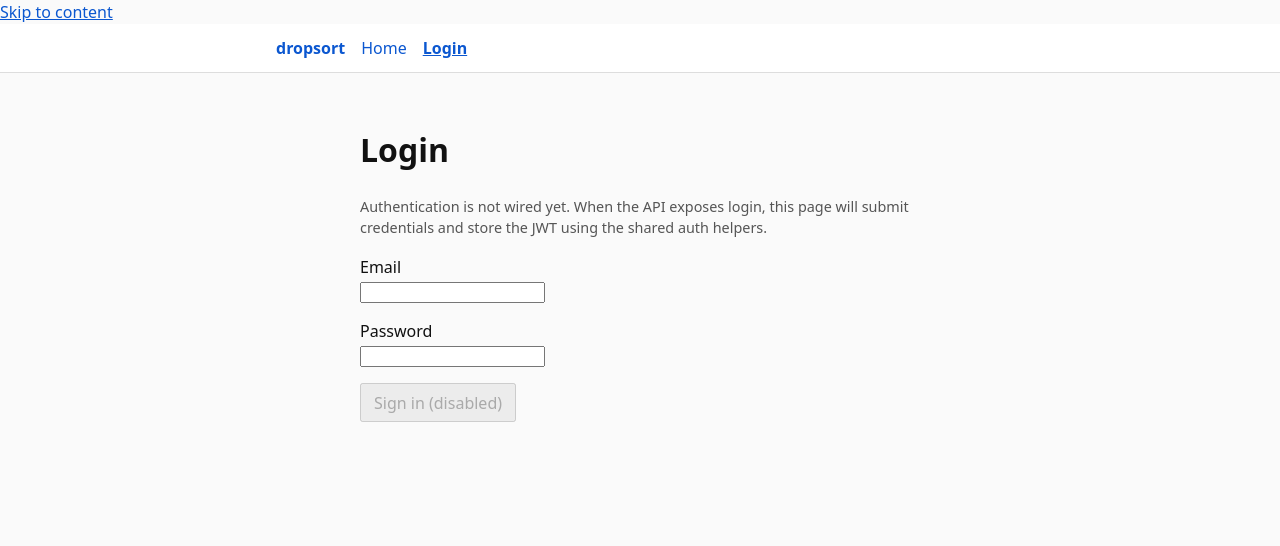
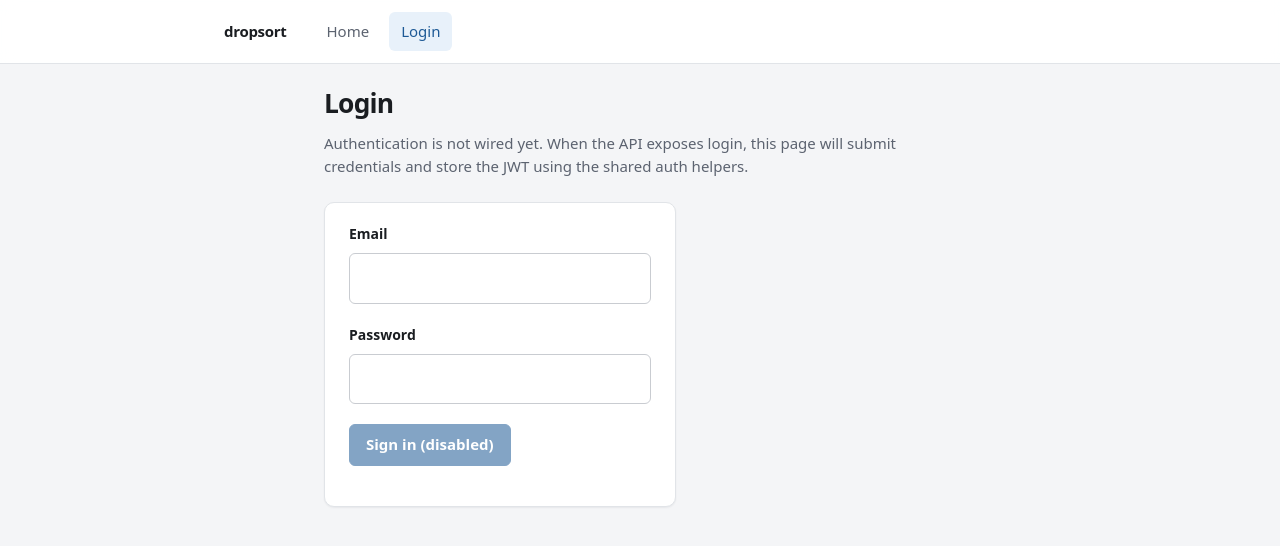
Before and after one commit to MohamadAliAlFakih/dropsort, a React (Vite) app in the folder frontend/: page /login in a window 1280 px wide. Shown: the top 546 px of the page. Built offline with nearby package versions, Linux system fonts and the light colour scheme.

Commit message:
Polish frontend UI and improve visual consistency

```diff
--- a/frontend/src/components/Button.tsx
+++ b/frontend/src/components/Button.tsx
@@ -13,12 +13,9 @@ export function Button({
   ...rest
 }: ButtonProps) {
   const variantClass = variant === "muted" ? "btn-muted" : "btn-primary";
+  const classes = ["btn", variantClass, className].filter(Boolean).join(" ");
   return (
-    <button
-      type={type}
-      className={["btn", variantClass, className].filter(Boolean).join(" ")}
-      {...rest}
-    >
+    <button type={type} className={classes} {...rest}>
       {children}
     </button>
   );
--- a/frontend/src/components/EmptyState.tsx
+++ b/frontend/src/components/EmptyState.tsx
@@ -8,7 +8,7 @@ export type EmptyStateProps = {
 
 export function EmptyState({ title, description, children }: EmptyStateProps) {
   return (
-    <div className="empty-state">
+    <div className="empty-state panel">
       <h2 className="empty-state-title">{title}</h2>
       {description ? <p className="muted">{description}</p> : null}
       {children ? <div className="empty-state-actions">{children}</div> : null}
--- a/frontend/src/components/ErrorAlert.tsx
+++ b/frontend/src/components/ErrorAlert.tsx
@@ -8,8 +8,8 @@ type ErrorAlertProps = {
   }
 
   return (
-      <p className="error" role="alert">
+    <div className="alert alert--error" role="alert">
       {message}
-      </p>
+    </div>
   );
 }
--- a/frontend/src/components/Layout.tsx
+++ b/frontend/src/components/Layout.tsx
@@ -17,23 +17,30 @@ export function Layout() {
 
       <header className="site-header">
         <nav className="site-nav" aria-label="Primary">
+          <div className="site-nav-brand">
             <NavLink className={navLinkClass} to="/" end>
-            <strong className="site-brand">dropsort</strong>
+              dropsort
             </NavLink>
+          </div>
 
+          <div className="site-nav-links">
             <NavLink className={navLinkClass} to="/" end>
               Home
             </NavLink>
-
             <NavLink className={navLinkClass} to="/login">
               Login
             </NavLink>
+          </div>
 
+          <span className="site-nav-spacer" aria-hidden="true" />
+
+          <div className="site-nav-actions">
             {token ? (
               <Button type="button" variant="muted" onClick={logout}>
                 Log out
               </Button>
             ) : null}
+          </div>
         </nav>
       </header>
 
--- a/frontend/src/index.css
+++ b/frontend/src/index.css
@@ -1,130 +1,446 @@
+/* -------------------------------------------------------------------------- */
+/* Design tokens — internal tool, minimal, high readability                  */
+/* -------------------------------------------------------------------------- */
+
+:root {
+  --font-sans: system-ui, -apple-system, "Segoe UI", Roboto, Ubuntu, Cantarell,
+    "Noto Sans", sans-serif;
+  --font-mono: ui-monospace, "Cascadia Code", "Source Code Pro", Menlo, Consolas,
+    monospace;
+
+  --color-bg: #f4f5f7;
+  --color-surface: #ffffff;
+  --color-text: #1a1d21;
+  --color-muted: #5c6370;
+  --color-border: #e1e4e8;
+  --color-border-strong: #c9ccd1;
+  --color-accent: #1e5a96;
+  --color-accent-soft: #e8f1fa;
+  --color-danger: #b42318;
+  --color-danger-bg: #fdecea;
+
+  --radius-sm: 6px;
+  --radius-md: 10px;
+  --shadow-sm: 0 1px 2px rgba(16, 24, 40, 0.06);
+  --shadow-md: 0 4px 12px rgba(16, 24, 40, 0.08);
+
+  --space-1: 0.25rem;
+  --space-2: 0.5rem;
+  --space-3: 0.75rem;
+  --space-4: 1rem;
+  --space-5: 1.25rem;
+  --space-6: 1.5rem;
+  --space-8: 2rem;
+  --content-max: 42rem;
+  --nav-max: 56rem;
+
+  --transition-fast: 120ms ease;
+}
+
 *,
 *::before,
 *::after {
   box-sizing: border-box;
 }
 
+html {
+  -webkit-text-size-adjust: 100%;
+}
+
 body {
   margin: 0;
-  font-family: system-ui, sans-serif;
-  line-height: 1.5;
-  color: #111;
-  background: #fafafa;
+  min-height: 100vh;
+  font-family: var(--font-sans);
+  font-size: 1rem;
+  line-height: 1.55;
+  color: var(--color-text);
+  background: var(--color-bg);
 }
 
-a {
-  color: #0b57d0;
+:focus-visible {
+  outline: 2px solid var(--color-accent);
+  outline-offset: 2px;
 }
 
-main {
-  max-width: 40rem;
-  margin: 0 auto;
-  padding: 1rem 1.25rem 2rem;
+:focus:not(:focus-visible) {
+  outline: none;
 }
 
-header {
-  border-bottom: 1px solid #ddd;
-  background: #fff;
+/* Skip link */
+.skip-link {
+  position: absolute;
+  left: -9999px;
+  top: 0;
+  z-index: 1000;
+  padding: var(--space-3) var(--space-4);
+  background: var(--color-text);
+  color: var(--color-surface);
+  text-decoration: none;
+  font-size: 0.875rem;
+  font-weight: 500;
+  border-radius: var(--radius-sm);
+  transition: box-shadow var(--transition-fast);
 }
 
-header nav {
-  max-width: 40rem;
-  margin: 0 auto;
-  padding: 0.75rem 1.25rem;
-  display: flex;
-  gap: 1rem;
-  align-items: center;
+.skip-link:focus {
+  left: var(--space-4);
+  top: var(--space-4);
+  box-shadow: var(--shadow-md);
 }
 
-header strong {
-  margin-right: auto;
-}
-
-pre {
-  background: #fff;
-  border: 1px solid #ddd;
-  padding: 0.75rem 1rem;
-  overflow: auto;
-  font-size: 0.85rem;
-}
-
-button {
-  font: inherit;
-  padding: 0.35rem 0.75rem;
-  cursor: pointer;
-}
-
-.muted {
-  color: #555;
-  font-size: 0.9rem;
-}
-
-.error {
-  color: #a40000;
-}
-
+/* Site chrome */
 .site-header {
-  border-bottom: 1px solid #ddd;
-  background: #fff;
+  position: sticky;
+  top: 0;
+  z-index: 50;
+  border-bottom: 1px solid var(--color-border);
+  background: rgba(255, 255, 255, 0.92);
+  backdrop-filter: blur(8px);
 }
 
 .site-nav {
-  max-width: 48rem;
+  max-width: var(--nav-max);
   margin: 0 auto;
-  padding: 0.75rem 1.25rem;
+  padding: var(--space-3) var(--space-5);
   display: flex;
-  gap: 1rem;
+  flex-wrap: wrap;
   align-items: center;
+  gap: var(--space-2) var(--space-4);
+}
+
+.site-nav-brand .nav-link {
+  font-weight: 700;
+  letter-spacing: -0.02em;
+  color: var(--color-text);
+}
+
+.site-nav-brand .nav-link:hover {
+  color: var(--color-accent);
+}
+
+.site-nav-links {
+  display: flex;
+  flex-wrap: wrap;
+  align-items: center;
+  gap: var(--space-1) var(--space-2);
+}
+
+.site-nav-spacer {
+  flex: 1;
+  min-width: var(--space-4);
+}
+
+.site-nav-actions {
+  display: flex;
+  align-items: center;
+  gap: var(--space-2);
 }
 
 .site-main {
   display: block;
+  min-height: calc(100vh - 3.5rem);
 }
 
+/* Page shell */
 .page {
-  max-width: 40rem;
+  max-width: var(--content-max);
   margin: 0 auto;
-  padding: 1rem 1.25rem 2rem;
+  padding: var(--space-6) var(--space-5) var(--space-8);
 }
 
+@media (max-width: 480px) {
+  .page {
+    padding-left: var(--space-4);
+    padding-right: var(--space-4);
+  }
+}
+
+/* Navigation links */
 .nav-link {
+  display: inline-flex;
+  align-items: center;
+  padding: var(--space-2) var(--space-3);
   text-decoration: none;
-  color: #0b57d0;
+  font-size: 0.9375rem;
+  font-weight: 500;
+  color: var(--color-muted);
+  border-radius: var(--radius-sm);
+  transition: color var(--transition-fast), background var(--transition-fast);
+}
+
+.nav-link:hover {
+  color: var(--color-accent);
+  background: var(--color-accent-soft);
 }
 
 .nav-link-active {
+  color: var(--color-accent);
+  background: var(--color-accent-soft);
+}
+
+.inline-link {
   font-weight: 600;
+  color: var(--color-accent);
+  text-decoration: none;
+  border-radius: var(--radius-sm);
+}
+
+.inline-link:hover {
   text-decoration: underline;
 }
 
-.btn {
-  font: inherit;
-  padding: 0.35rem 0.75rem;
-  cursor: pointer;
-  border-radius: 4px;
-  border: 1px solid #bbb;
-  background: #fff;
+/* Typography */
+.page-header {
+  margin-bottom: var(--space-6);
 }
 
-.btn-primary {
-  border-color: #0b57d0;
-  color: #0b57d0;
-  background: #eef4ff;
-}
-
-.btn-muted {
-  color: #333;
-}
-
-.page-header {
-  margin-bottom: 1rem;
+.page-header-row {
+  display: flex;
+  flex-wrap: wrap;
+  align-items: flex-start;
+  justify-content: space-between;
+  gap: var(--space-4);
 }
 
 .page-title {
   margin: 0;
-  font-size: 1.5rem;
+  font-size: clamp(1.35rem, 2.5vw, 1.65rem);
+  font-weight: 650;
+  letter-spacing: -0.03em;
+  line-height: 1.2;
+  color: var(--color-text);
+}
+
+.page-header-actions {
+  display: flex;
+  flex-wrap: wrap;
+  gap: var(--space-2);
+  align-items: center;
+}
+
+.page-header-desc {
+  margin: var(--space-3) 0 0;
+  max-width: 36rem;
+}
+
+.muted {
+  color: var(--color-muted);
+  font-size: 0.9375rem;
+}
+
+code {
+  font-family: var(--font-mono);
+  font-size: 0.84em;
+  padding: 0.12em 0.4em;
+  background: var(--color-bg);
+  border: 1px solid var(--color-border);
+  border-radius: 4px;
+}
+
+/* Panels & empty state */
+.panel {
+  background: var(--color-surface);
+  border: 1px solid var(--color-border);
+  border-radius: var(--radius-md);
+  box-shadow: var(--shadow-sm);
+  padding: var(--space-5) var(--space-6);
 }
 
 .empty-state {
-  margin-top: 1rem;
+  margin-top: var(--space-4);
 }
+
+.empty-state.panel {
+  margin-top: var(--space-5);
+}
+
+.empty-state-title {
+  margin: 0 0 var(--space-2);
+  font-size: 1.05rem;
+  font-weight: 600;
+  color: var(--color-text);
+}
+
+.empty-state-actions {
+  margin-top: var(--space-4);
+}
+
+/* Buttons */
+.btn {
+  font: inherit;
+  font-size: 0.9375rem;
+  font-weight: 600;
+  padding: var(--space-2) var(--space-4);
+  cursor: pointer;
+  border-radius: var(--radius-sm);
+  border: 1px solid var(--color-border-strong);
+  background: var(--color-surface);
+  color: var(--color-text);
+  box-shadow: var(--shadow-sm);
+  transition: background var(--transition-fast), border-color var(--transition-fast),
+    box-shadow var(--transition-fast), color var(--transition-fast);
+}
+
+.btn:hover:not(:disabled) {
+  border-color: var(--color-muted);
+  box-shadow: var(--shadow-md);
+}
+
+.btn:active:not(:disabled) {
+  transform: translateY(1px);
+}
+
+.btn:disabled {
+  cursor: not-allowed;
+  opacity: 0.55;
+  box-shadow: none;
+}
+
+.btn-primary {
+  border-color: var(--color-accent);
+  color: #fff;
+  background: var(--color-accent);
+}
+
+.btn-primary:hover:not(:disabled) {
+  background: #174a78;
+  border-color: #174a78;
+}
+
+.btn-muted {
+  color: var(--color-muted);
+  background: var(--color-bg);
+  border-color: var(--color-border);
+}
+
+.btn-muted:hover:not(:disabled) {
+  color: var(--color-text);
+  background: var(--color-surface);
+}
+
+/* Forms */
+.auth-form {
+  margin-top: var(--space-5);
+  max-width: 22rem;
+}
+
+.form-field {
+  margin-bottom: var(--space-5);
+}
+
+.form-field label {
+  display: block;
+  font-size: 0.875rem;
+  font-weight: 600;
+  color: var(--color-text);
+  margin-bottom: var(--space-2);
+}
+
+.form-field input {
+  width: 100%;
+  max-width: 22rem;
+  padding: var(--space-3) var(--space-3);
+  font: inherit;
+  font-size: 1rem;
+  color: var(--color-text);
+  background: var(--color-surface);
+  border: 1px solid var(--color-border-strong);
+  border-radius: var(--radius-sm);
+  transition: border-color var(--transition-fast), box-shadow var(--transition-fast);
+}
+
+.form-field input:hover:not(:disabled) {
+  border-color: var(--color-muted);
+}
+
+.form-field input:focus {
+  outline: none;
+  border-color: var(--color-accent);
+  box-shadow: 0 0 0 3px var(--color-accent-soft);
+}
+
+.form-field input:disabled {
+  opacity: 0.6;
+  cursor: not-allowed;
+  background: var(--color-bg);
+}
+
+/* Alerts & loading */
+.alert {
+  margin-top: var(--space-4);
+  padding: var(--space-3) var(--space-4);
+  border-radius: var(--radius-sm);
+  font-size: 0.9375rem;
+  line-height: 1.45;
+}
+
+.alert--error {
+  color: var(--color-danger);
+  background: var(--color-danger-bg);
+  border: 1px solid #f5c4c0;
+}
+
+.loading-row {
+  display: flex;
+  align-items: center;
+  gap: var(--space-3);
+  margin-top: var(--space-4);
+}
+
+.loading-dots {
+  display: inline-flex;
+  gap: 4px;
+  align-items: center;
+}
+
+.loading-dots span {
+  width: 6px;
+  height: 6px;
+  border-radius: 50%;
+  background: var(--color-muted);
+  opacity: 0.35;
+  animation: loading-dot 1.1s ease-in-out infinite;
+}
+
+.loading-dots span:nth-child(2) {
+  animation-delay: 0.15s;
+}
+
+.loading-dots span:nth-child(3) {
+  animation-delay: 0.3s;
+}
+
+@keyframes loading-dot {
+  0%,
+  100% {
+    opacity: 0.35;
+    transform: translateY(0);
+  }
+  50% {
+    opacity: 1;
+    transform: translateY(-2px);
+  }
+}
+
+.loading-label {
+  margin: 0;
+}
+
+/* Code / health output */
+pre {
+  margin-top: var(--space-5);
+  background: var(--color-surface);
+  border: 1px solid var(--color-border);
+  border-radius: var(--radius-md);
+  padding: var(--space-4);
+  overflow: auto;
+  font-family: var(--font-mono);
+  font-size: 0.8125rem;
+  line-height: 1.5;
+  box-shadow: var(--shadow-sm);
+}
+
+/* Legacy single-class error (if any component still uses .error only) */
+.error {
+  color: var(--color-danger);
+}
--- a/frontend/src/pages/ForbiddenPage.tsx
+++ b/frontend/src/pages/ForbiddenPage.tsx
@@ -2,7 +2,7 @@ import { NavLink } from "react-router-dom";
 import { EmptyState } from "../components/EmptyState";
 import { PageHeader } from "../components/PageHeader";
 
-export  function ForbiddenPage() {
+export function ForbiddenPage() {
   return (
     <div className="page">
       <PageHeader title="Access denied" />
--- a/frontend/src/pages/LoginPage.tsx
+++ b/frontend/src/pages/LoginPage.tsx
@@ -1,48 +1,57 @@
 import { Link, useLocation } from "react-router-dom";
+import { Button } from "../components/Button";
+import { PageHeader } from "../components/PageHeader";
 
-export  function LoginPage() {
+type LoginLocationState = {
+  from?: { pathname: string; search?: string };
+};
+
+export function LoginPage() {
   const location = useLocation();
-  const from = (location.state as { from?: Location } | null)?.from;
+  const state = location.state as LoginLocationState | null;
+  const from = state?.from;
 
   return (
-    <main>
-      <h1>Login</h1>
+    <div className="page">
+      <PageHeader
+        title="Login"
+        description="Authentication is not wired yet. When the API exposes login, this page will submit credentials and store the JWT using the shared auth helpers."
+      />
+
       {from ? (
         <p className="muted" role="status">
           Sign in to access the page you opened.{" "}
-          <Link to={from.pathname + (from.search ?? "")}>Go back</Link>
+          <Link className="inline-link" to={`${from.pathname}${from.search ?? ""}`}>
+            Go back
+          </Link>
         </p>
       ) : null}
-      <p className="muted">
-        Authentication is not wired yet. When the API exposes login, this page
-        will submit credentials and store the JWT using the shared auth helpers.
-      </p>
+
       <form
+        className="auth-form panel"
         onSubmit={(e) => {
           e.preventDefault();
         }}
       >
-        <p>
+        <div className="form-field">
           <label htmlFor="email">Email</label>
-          <br />
           <input id="email" name="email" type="email" autoComplete="username" />
-        </p>
-        <p>
+        </div>
+        <div className="form-field">
           <label htmlFor="password">Password</label>
-          <br />
           <input
             id="password"
             name="password"
             type="password"
             autoComplete="current-password"
           />
-        </p>
-        <p>
-          <button type="submit" disabled>
+        </div>
+        <div className="form-field">
+          <Button type="submit" disabled>
             Sign in (disabled)
-          </button>
-        </p>
+          </Button>
+        </div>
       </form>
-    </main>
+    </div>
   );
 }
--- a/frontend/src/pages/NotFoundPage.tsx
+++ b/frontend/src/pages/NotFoundPage.tsx
@@ -2,7 +2,7 @@ import { NavLink } from "react-router-dom";
 import { EmptyState } from "../components/EmptyState";
 import { PageHeader } from "../components/PageHeader";
 
-export  function NotFoundPage() {
+export function NotFoundPage() {
   return (
     <div className="page">
       <PageHeader title="Not found" />
```
Also changed, not shown: frontend/src/components/LoadingSpinner.tsx (+8 -3 lines), frontend/src/pages/HomePage.tsx (+16 -13 lines), frontend/src/components/PageHeader.tsx (line endings or trailing spaces). Lines whose indentation alone changed are shown as unchanged.
